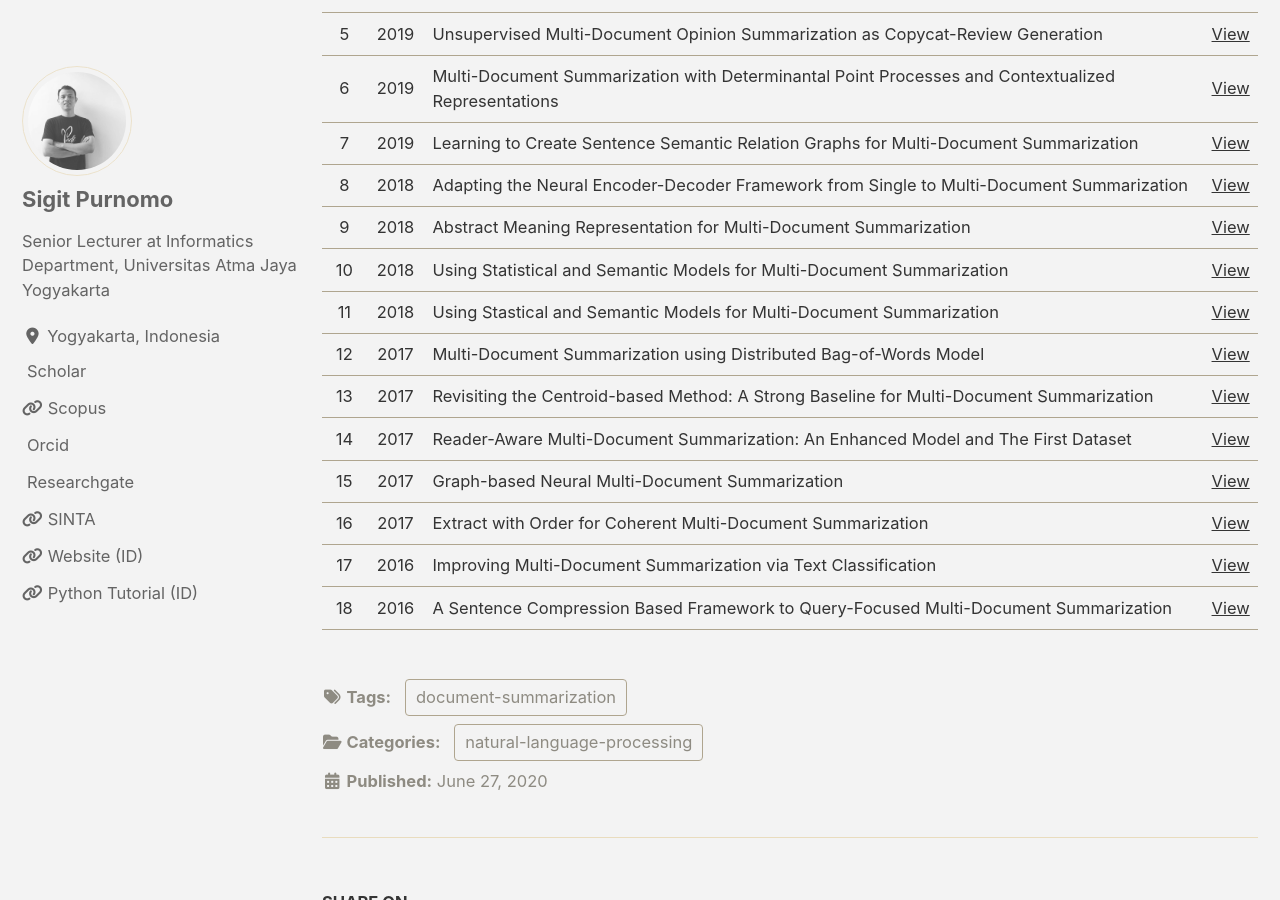
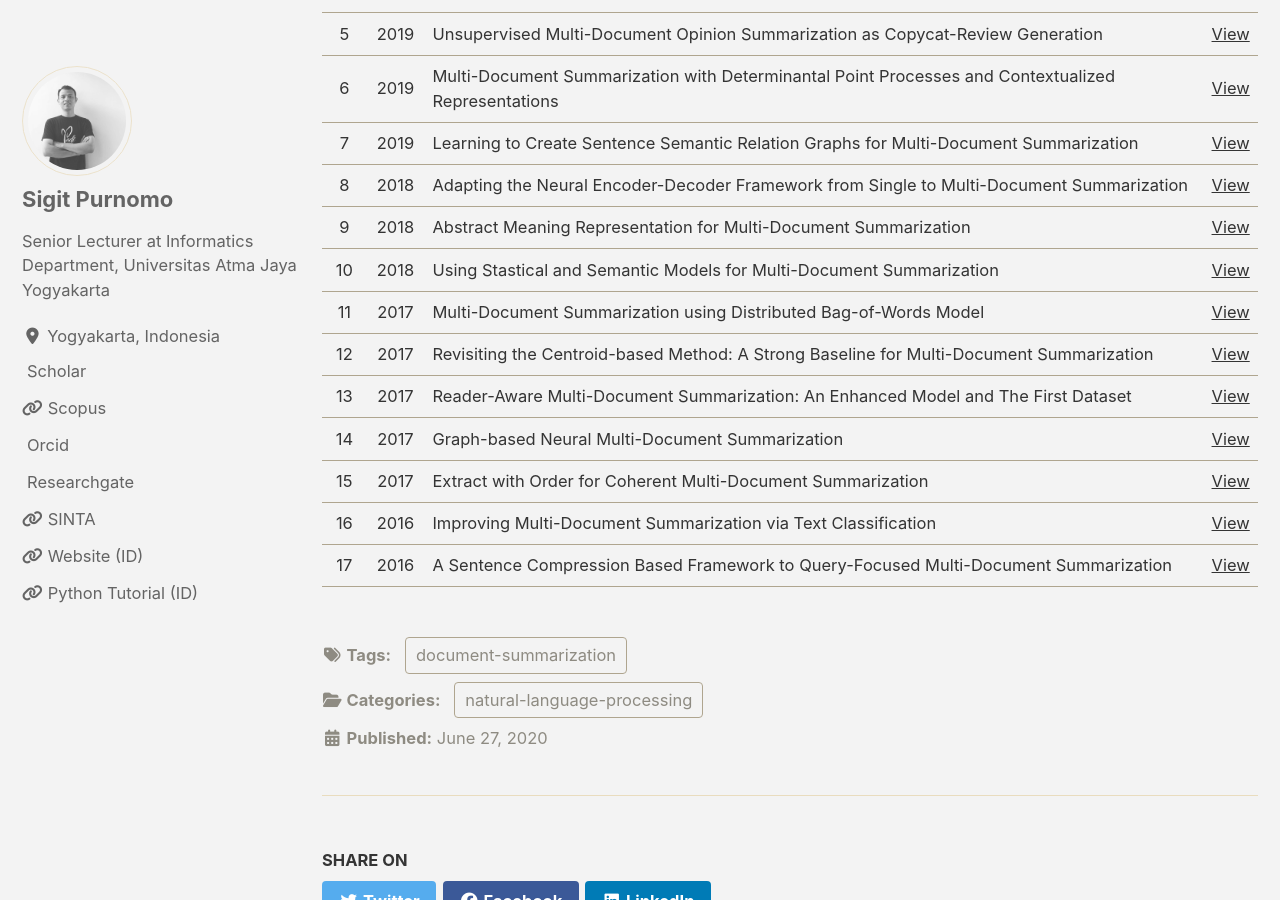
Before and after one commit to sigit-purnomo/sigit-purnomo.github.io, a Jekyll site: the page built from _posts/2020-06-27-research-about-multi-document-summarization-published-in-arxiv.md, in a window 1280 px wide and 900 px high, scrolled down 748 px. Built offline with Jekyll 4.4.1, drawn with Linux system fonts in a browser that asks for light colours; cached includes are drawn as plain includes; nearby versions of some CDN libraries; a style sheet for code colours, icons or effects is not loaded.

Commit message:
Update post

```diff
--- a/_posts/2020-06-27-research-about-multi-document-summarization-published-in-arxiv.md
+++ b/_posts/2020-06-27-research-about-multi-document-summarization-published-in-arxiv.md
@@ -23,12 +23,11 @@ Source      : [**ArXiv**](https://arxiv.org/)
 |7|2019|Learning to Create Sentence Semantic Relation Graphs for Multi-Document Summarization| [View](https://arxiv.org/abs/1909.12231) |
 |8|2018|Adapting the Neural Encoder-Decoder Framework from Single to Multi-Document Summarization| [View](https://arxiv.org/abs/1808.06218) |
 |9|2018|Abstract Meaning Representation for Multi-Document Summarization| [View](https://arxiv.org/abs/1806.05655) |
-|10|2018|Using Statistical and Semantic Models for Multi-Document Summarization| [View](https://arxiv.org/abs/1805.04579) |
-|11|2018|Using Stastical and Semantic Models for Multi-Document Summarization| [View](https://arxiv.org/abs/1805.04579) |
-|12|2017|Multi-Document Summarization using Distributed Bag-of-Words Model| [View](https://arxiv.org/abs/1710.02745) |
-|13|2017|Revisiting the Centroid-based Method: A Strong Baseline for Multi-Document Summarization| [View](https://arxiv.org/abs/1708.07690) |
-|14|2017|Reader-Aware Multi-Document Summarization: An Enhanced Model and The First Dataset| [View](https://arxiv.org/abs/1708.01065) |
-|15|2017|Graph-based Neural Multi-Document Summarization| [View](https://arxiv.org/abs/1706.06681) |
-|16|2017|Extract with Order for Coherent Multi-Document Summarization| [View](https://arxiv.org/abs/1706.06542) |
-|17|2016|Improving Multi-Document Summarization via Text Classification| [View](https://arxiv.org/abs/1611.09238) |
-|18|2016|A Sentence Compression Based Framework to Query-Focused Multi-Document Summarization| [View](https://arxiv.org/abs/1606.07548) |
+|10|2018|Using Stastical and Semantic Models for Multi-Document Summarization| [View](https://arxiv.org/abs/1805.04579) |
+|11|2017|Multi-Document Summarization using Distributed Bag-of-Words Model| [View](https://arxiv.org/abs/1710.02745) |
+|12|2017|Revisiting the Centroid-based Method: A Strong Baseline for Multi-Document Summarization| [View](https://arxiv.org/abs/1708.07690) |
+|13|2017|Reader-Aware Multi-Document Summarization: An Enhanced Model and The First Dataset| [View](https://arxiv.org/abs/1708.01065) |
+|14|2017|Graph-based Neural Multi-Document Summarization| [View](https://arxiv.org/abs/1706.06681) |
+|15|2017|Extract with Order for Coherent Multi-Document Summarization| [View](https://arxiv.org/abs/1706.06542) |
+|16|2016|Improving Multi-Document Summarization via Text Classification| [View](https://arxiv.org/abs/1611.09238) |
+|17|2016|A Sentence Compression Based Framework to Query-Focused Multi-Document Summarization| [View](https://arxiv.org/abs/1606.07548) |
```
Also changed, not shown: _drafts/2020-06-27-research-about-multi-document-summarization-published-in-arxiv.md (+8 -9 lines), 1 other file.
